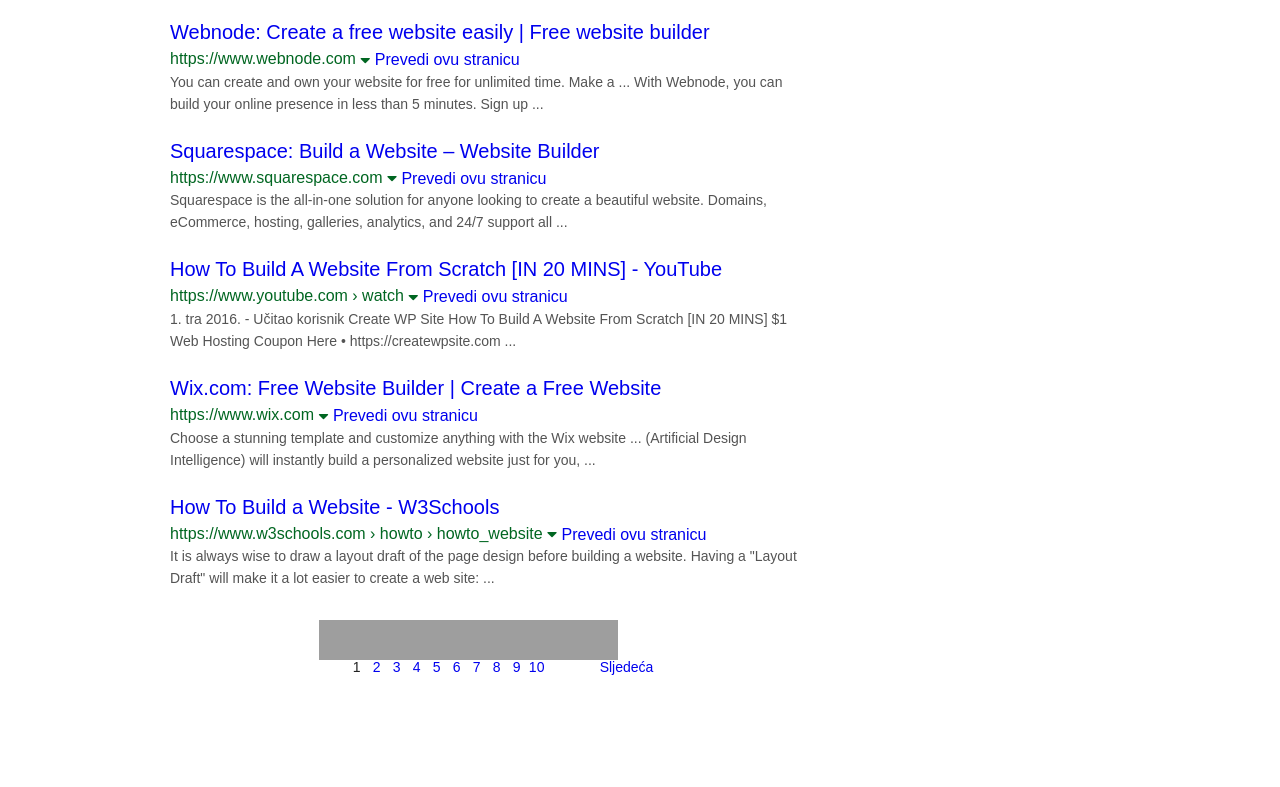
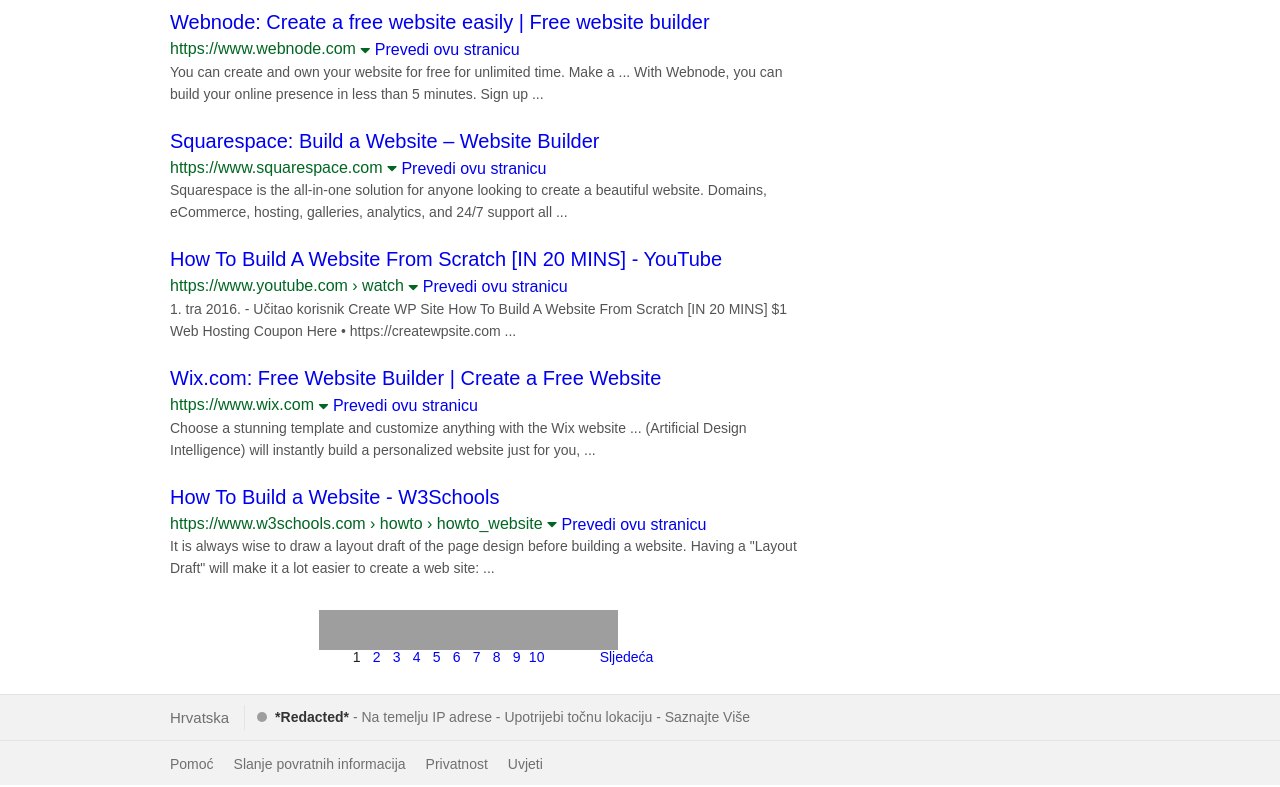
Before and after one commit to Lenn-e/google-result-page, a plain HTML site: page index.html in a window 1280 px wide. Shown: the part 975-1762 px from the top of the page. Before the commit the page ends 1729 px from the top, so only its background shows below. Drawn offline with Linux system fonts and the light colour scheme; grey boxes are pictures that could not be loaded.

Commit message:
Create footer

```diff
--- a/index.html
+++ b/index.html
@@ -392,6 +392,28 @@
             </table>
         </div>
 
+        <footer>
+            <div class="location-container">
+                <span>Hrvatska</span>
+                <div class="location-bar">
+                    <span class="loc-indicator"></span>
+                    <span class="location">*Redacted*</span>
+                    <span>-</span>
+                    <span>Na temelju IP adrese</span>
+                    <span>-</span>
+                    <a href="#">Upotrijebi točnu lokaciju</a>
+                    <span>-</span>
+                    <a href="#">Saznajte Više</a>
+                </div>
+            </div>
+            <hr>
+            <div class="privacy-container">
+                <a href="#">Pomoć</a>
+                <a href="#">Slanje povratnih informacija</a>
+                <a href="#">Privatnost</a>
+                <a href="#">Uvjeti</a>
+            </div>
+        </footer>
     </div>
 </body>
 </html>
--- a/styles/style.css
+++ b/styles/style.css
@@ -7,7 +7,7 @@
 .container {
     display: grid;
     grid-template-columns: 170px 632px auto;
-    grid-template-rows: 80px 40px 50px auto auto auto auto auto 50px;
+    grid-template-rows: repeat(auto, 10);
 }
 
 .logo-container {
@@ -330,5 +330,82 @@
 td span:nth-child(1) {
     height: 40px;
     display: block;
+}
+
+footer {
+    height: 90px;
+    grid-area: 9 / 1 / 10 / 4;
+    font-size: 14px;
+    color: rgba(0,0,0,.54);
+    background: #f2f2f2;
+    border-top: 1px solid #e4e4e4;
+}
+
+.location-container {
+    display: flex;
+    margin-left: 170px;
+    height: 25px;
+    line-height: 25px;
+    padding: 10px 0;
+}
+
+.location-container a {
+    text-decoration: none;
+    color: rgba(0,0,0,.54);
+}
+
+.location-container a:hover {
+    color: #333;
+}
+
+.privacy-container {
+    margin-left: 170px;
+    display: flex;
+    height: 25px;
+    line-height: 25px;
+    padding: 10px 0;
 
 }
+
+.privacy-container a {
+    text-decoration: none;
+    margin-right: 20px;
+    color: rgba(0,0,0,.54);
+}
+
+.privacy-container a:hover {
+    color: #333;
+}
+
+.location {
+    color: #333;
+    font-weight: bold;
+}
+
+.location-bar {
+    border-left: 1px solid #e4e4e4;
+    padding-left: 12px;
+    margin-left: 15px;
+}
+
+hr {
+    margin: 0;
+    padding: 0;
+    height: 1px;
+    border: 0;
+    border-top: 1px solid #e4e4e4;
+}
+
+.loc-indicator {
+    background: #9e9e9e;
+    border-radius: 100%;
+    display: inline-block;
+    height: 10px;
+    margin: 6px 4px 9px 0;
+    vertical-align: middle;
+    width: 10px;
+}
+
+.location-container > span {
+    font-size: 15px;
+}
```
